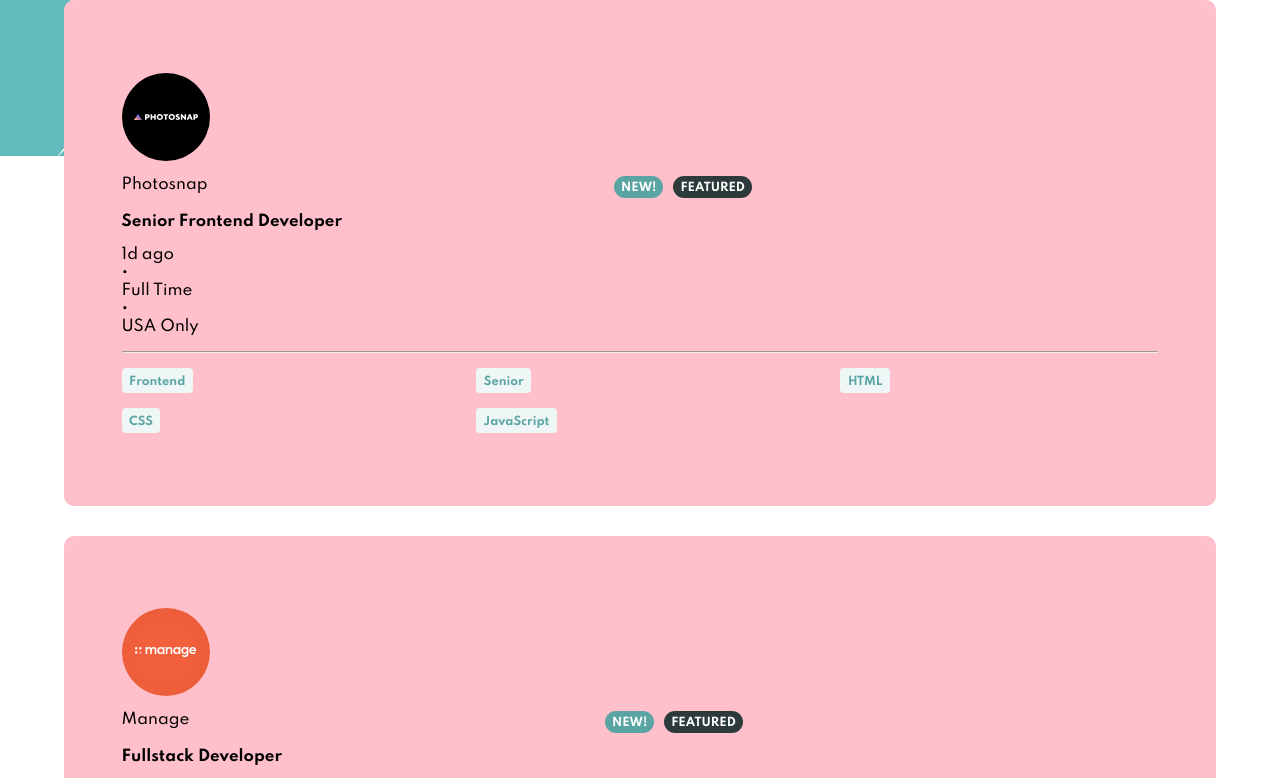
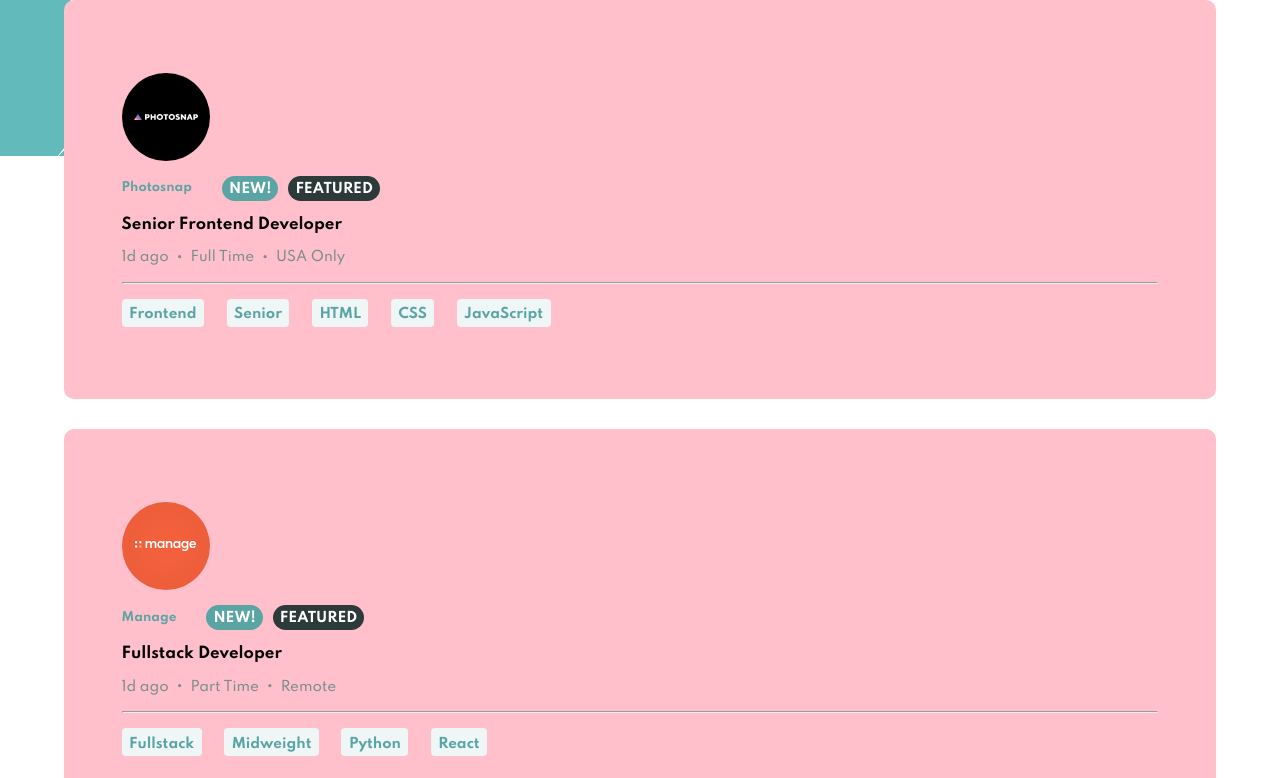
Before and after one commit to jordanlewis9/joblistings, a React app: page / in a window 1280 px wide. Shown: the top 778 px of the page. Built offline with nearby package versions, Linux system fonts and the light colour scheme.

Commit message:
Css updates to job listings

```diff
--- a/src/public/styles/abstracts/_variables.scss
+++ b/src/public/styles/abstracts/_variables.scss
@@ -3,3 +3,5 @@ $defaultFontColor: hsl(180, 29%, 50%);
 $filterTablets: hsl(180, 31%, 95%);
 $background: hsl(180, 52%, 96%);
 $veryDarkCyan: hsl(180, 14%, 20%);
+$listingDetailFont: hsl(180, 8%, 52%);
+$mobileFontSize: 0.9rem;
--- a/src/public/styles/components/_job-filters.scss
+++ b/src/public/styles/components/_job-filters.scss
@@ -26,11 +26,9 @@
 .job {
     &__filters {
         &--container {
-            display: grid;
-            grid-auto-rows: 1fr;
-            grid-template-columns: repeat(3, auto);
-            justify-items: start;
-            gap: 1rem;
+            display: flex;
+            flex-wrap: wrap;
+            gap: 1.5rem;
             margin: 1rem 0;
         }
 
@@ -42,7 +40,7 @@
             outline: none;
             border: none;
             font-weight: 700;
-            font-size: 0.75rem;
+            font-size: $mobileFontSize;
             padding: 0.5rem 0.5rem 0.25rem;
             border-radius: 4px;
         }
--- a/src/public/styles/components/_job-info.scss
+++ b/src/public/styles/components/_job-info.scss
@@ -9,17 +9,23 @@
     }
 
     &--listing-container {
-        display: grid;
-        grid-template-rows: 1fr;
-        grid-template-columns: repeat(2, auto);
+        display: flex;
+        gap: 2rem;
         max-width: 100%;
-        justify-items: start;
+        align-items: center;
+    }
+
+    &--company {
+        align-self: center;
+        color: $defaultFontColor;
+        font-weight: 700;
+        font-size: 0.8rem;
     }
 
     &--extra {
         border-radius: 20px;
         padding: 5px 7px 3px;
-        font-size: 0.75rem;
+        font-size: $mobileFontSize;
 
         &-container {
             display: flex;
@@ -39,4 +45,15 @@
         font-weight: 700;
         margin-left: 10px;
     }
+
+    &--detail-container {
+        display: flex;
+        justify-content: flex-start;
+        color: $listingDetailFont;
+        gap: 0.5rem;
+        & > p {
+            font-size: $mobileFontSize;
+            align-self: center;
+        }
+    }
 }
```
